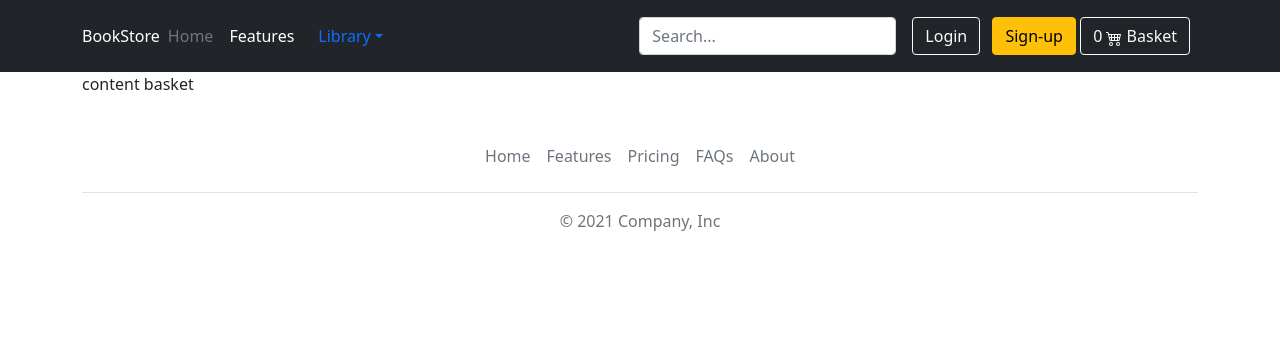
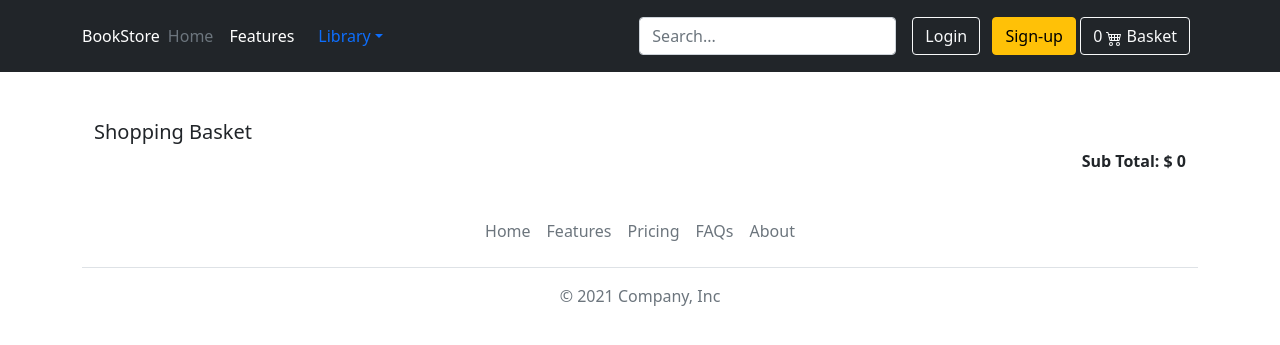
Before and after one commit to PyjSVladislav/eStoreY, a Django app: page /basket/ in a window 1280 px wide. Shown: the top 345 px of the page. Run offline with Django 3.2, Linux system fonts and the light colour scheme; tables that the repository leaves empty hold one stand-in row (values such as "Sample post"); some libraries are stand-ins or nearby versions.

Commit message:
Create the basket summary template

```diff
--- a/basket/basket.py
+++ b/basket/basket.py
@@ -1,3 +1,6 @@
+from store.models import Product
+from decimal import Decimal, getcontext
+
 class Basket():
     '''
     A base Basket class, providing some default behaviours that
@@ -21,9 +24,36 @@ class Basket():
         product_id = product.id
 
         if product_id not in self.basket:
-            self.basket[product_id] = {'price': float(product.price), 'qty': int(qty)}
+            self.basket[product_id] = {'price': str(product.price), 'qty': int(qty)}
 
         self.session.modified = True
 
+
+    def __iter__(self):
+        '''
+        Collect the product_id in the session data to query the database
+        and return products
+        '''
+
+        products_ids = self.basket.keys()
+        products = Product.objects.filter(id__in=products_ids)
+        basket = self.basket.copy()
+
+        for product in products:
+            basket[str(product.id)]['product'] = product
+
+        for item in basket.values():
+            getcontext().prec = 4
+            item['price'] = Decimal(item['price'])
+            item['total_price'] = item['price'] * item['qty']
+            yield item
+
     def __len__(self):
+        '''
+        Get the basket data and count the qty of items
+        '''
         return sum(item['qty'] for item in self.basket.values())
+
+
+    def get_total_price(self):
+        return sum(Decimal(item['price']) * item['qty'] for item in self.basket.values())
--- a/templates/store/basket/summary.html
+++ b/templates/store/basket/summary.html
@@ -3,5 +3,64 @@
 {% block title %}BasketPage{% endblock title %}
 
 {% block content %}
-    content basket
+
+<main class="pt-5">
+    <div class="container">
+        <h1 class="h5">Shopping Basket</h1>
+        {% for item in basket %}
+        {% with product=item.product %}
+        <div class="row mb-4 border">
+            <div class="col-md-5 col-lg-5 order-md-first bg-light">
+                <img class="img-fluid mx-auto d-block" width="120px" alt="Responsive image"
+                    src="{{ product.image.url }}">
+            </div>
+            <div class="col-md-7 col-lg-7 ps-md-3 ps-lg-5">
+                <a href="{{ product.get_absolute_url }}" class="text-decoration-none text-reset">
+                    <h1 class="mb-0 h4">{{product.title}}</h1>
+                </a>
+                <p><span class="lead">{{product.author}}</span> (Author)</p>
+                <p>{{product.description|slice:":355"}}...</p>
+                <div class="border">
+                    <div class="col border-bottom">
+                        <div class="row p-3">
+                            <div class="col-6">Hardback</div>
+                            <div class="col-6 text-end"><span class="h4 fw-bold">${{item.total_price}}</span></div>
+                        </div>
+                    </div>
+                    <div class="col">
+                        <div class="row p-3">
+                            <div class="col-6">
+                                <label for="select">Qty</label>
+                                <select id="select">
+                                    <option selected>
+                                        {{item.qty}}
+                                    </option>
+                                    <option value="1">1</option>
+                                    <option value="2">2</option>
+                                    <option value="3">3</option>
+                                    <option value="4">4</option>
+                                </select>
+                                <button type = "button" id="add-button" value = "{{product.id}}" class = "btn btn-outline-secondary btn-sm">Update</button>
+                                <button type = "button" id="delete-button" value = "{{product.id}}" class = "btn btn-outline-secondary btn-sm">Delete</button>
+                            </div>
+                            <div class="col-6 text-end">
+                                <button type="button" id="add-button" value="{{product.id}}"
+                                    class="btn btn-secondary btn-sm">Add to
+                                    basket</button>
+                            </div>
+                        </div>
+                    </div>
+                </div>
+            </div>
+        </div>
+        {% endwith %}
+        {% endfor %}
+        <div class="col-12 text-end">
+            <div class="h6 fw-bold">
+                Sub Total: $ <span id="subtotal">{{ basket.get_total_price }}</span>
+            </div>
+        </div>
+    </div>
+</main>
+
 {% endblock content %}
```
